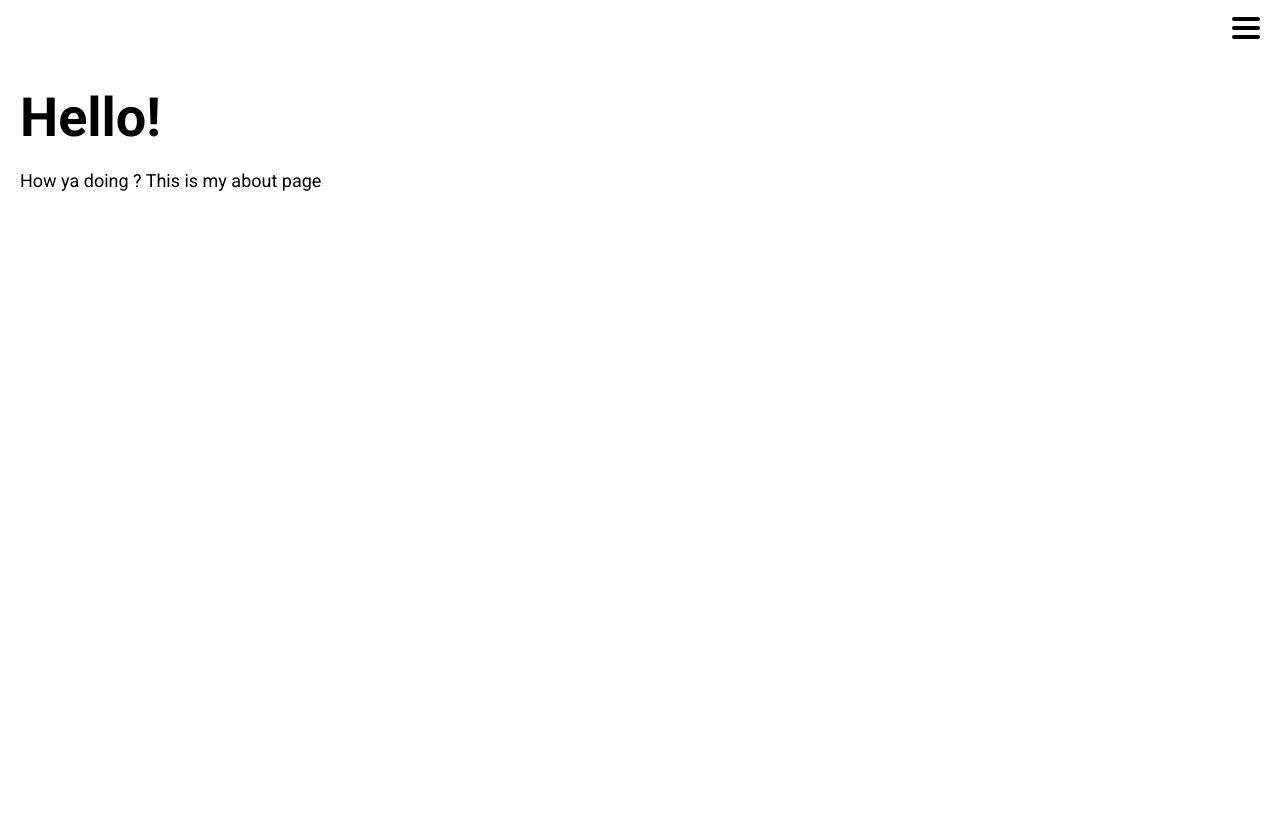
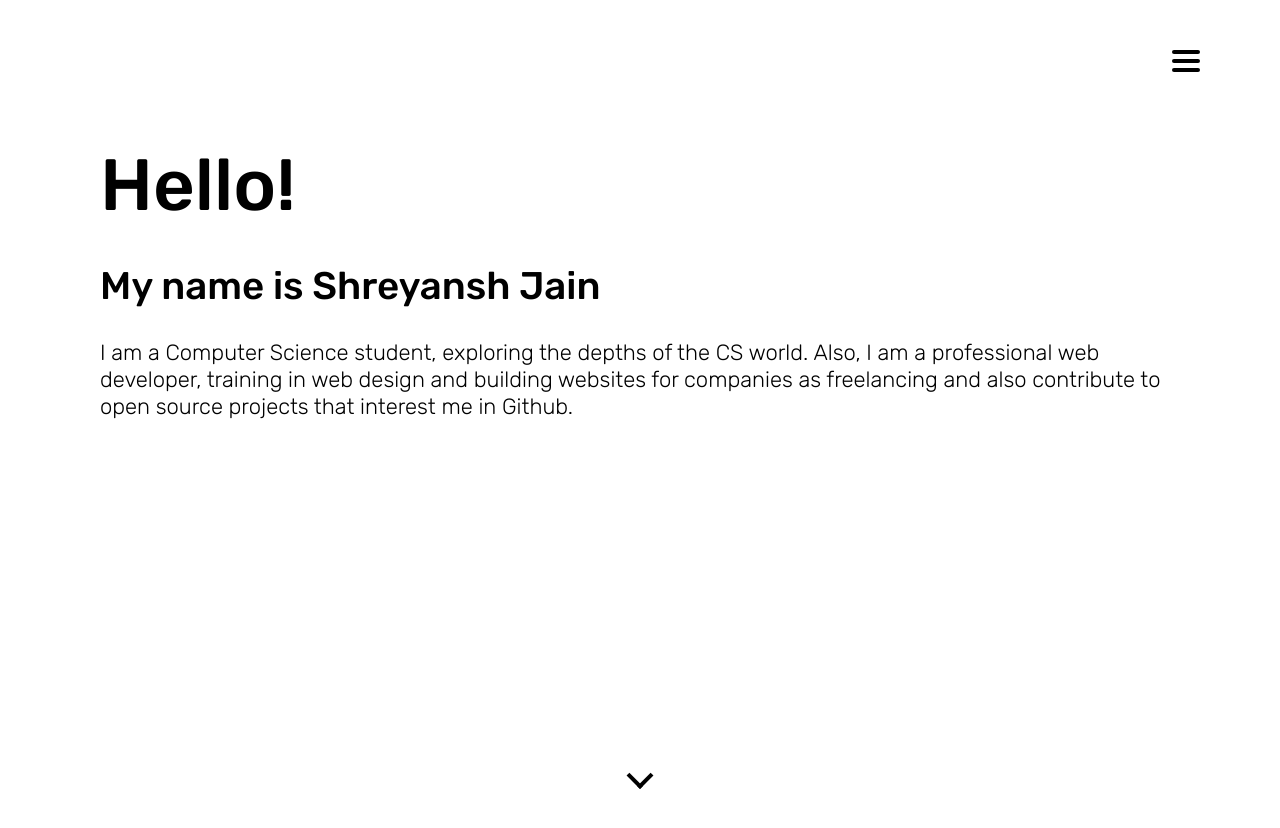
Before and after one commit to sudoshreyansh/sudoshreyansh.github.io, a Jekyll site: the page built from about.md, in a window 1280 px wide. Shown: the top 828 px of the page. Built offline with Jekyll 4.4.1, drawn with Linux system fonts in a browser that asks for light colours.

Commit message:
created hero section

```diff
--- a/_layouts/custom.html
+++ b/_layouts/custom.html
@@ -4,7 +4,7 @@
     <meta name="viewport" content="width=device-width, initial-scale=1.0">
     <title>{{page.title}} | Sudo Shreyansh</title>
     <link rel="stylesheet" type="text/css" href="./../style/style.css">
-    <link href="https://fonts.googleapis.com/css2?family=Roboto:wght@400;500;700&display=swap" rel="stylesheet">
+    <link href="https://fonts.googleapis.com/css2?family=Rubik:wght@300;400;500&display=swap" rel="stylesheet">
 </head>
 <body>
     {% include header.html %}
--- a/about.md
+++ b/about.md
@@ -4,5 +4,11 @@ layout: custom
 title: about
 ---
 
-<div class="hero-content">Hello!</div><br>
-How ya doing ? This is my about page
+<div class="hero-slide">
+            <h1 class="hero-content--main">Hello!</h1>
+            <h4 class="hero-content--sub">My name is Shreyansh Jain</h4>
+            <p>
+                I am a Computer Science student, exploring the depths of the CS world. Also, I am a professional web developer, training in web design and building websites for companies as freelancing and also contribute to open source projects that interest me in Github.
+            </p>
+            <div class="slide-icon"></div>
+        </div>
--- a/style/style.css
+++ b/style/style.css
@@ -6,7 +6,34 @@
 
 :root {
     font-size:18px;
-    font-family: Roboto;
+    font-family: Rubik;
+    font-weight:300;
+}
+
+h1,h2, h3, h4, h5 {
+    font-weight:500;
+    margin-bottom:30px;
+    margin-top:35px;
+}
+
+h1 {
+    font-size:3.3em;
+}
+
+h2 {
+    font-size:2.5em;
+}
+
+h3 {
+    font-size:2.0em;
+}
+
+h4 {
+    font-size:1.75em;
+}
+
+h5 {
+    font-size:1.5em;
 }
 
 a {
@@ -14,6 +41,7 @@ a {
     color:black;
     text-decoration: none;
     padding:0px 5px;
+    font-weight:400;
     position: relative;
 }
 
@@ -22,6 +50,7 @@ a:after {
     display:block;
     position:absolute;
     background-color: #5fff88;
+    opacity:0.6;
     left:0;
     right:0;
     top:60%;
@@ -37,6 +66,10 @@ a:hover:after {
 img {
     display:block;
     margin:auto;
+}
+
+p {
+    margin-bottom:15px;
 }
 
 .header {
@@ -103,7 +136,7 @@ img {
     position:absolute;
     left:50vw;
     top:50vh;
-    transform:translate(-50%, -75%);
+    transform:translate(-50%, -70%);
     text-align:center;
 }
 
@@ -117,12 +150,63 @@ img {
     padding:30px 20px;
 }
 
-.hero-image {
-    width:100px;
-    margin-bottom:20px;
+.hero-content--main {
+    margin-bottom:35px;
+    margin-top:0px;
 }
 
-.hero-content {
-    font-weight:bold;
-    font-size:3rem;
+.hero-content--sub {
+    margin-bottom:30px;
+    margin-top:0px;
 }
+
+.hero-slide {
+    height:calc(90vh - 122px);
+    position:relative;
+}
+
+.slide-icon {
+    width:38px;
+    height:50px;
+    position:absolute;
+    bottom:20px;
+    left:50%;
+    transform:translateX(-50%);
+}
+
+.slide-icon::after, .slide-icon::before {
+    content:"";
+    display:block;
+    position:absolute;
+    width:50%;
+    height:4px;
+    background-color:black;
+}
+
+.slide-icon::after {
+    right:50%;
+    top:50%;
+    transform-origin: 100% 100%;
+    transform:rotate(45deg);
+}
+
+.slide-icon::before {
+    left:50%;
+    top:50%;
+    transform-origin: 0 100%;
+    transform:rotate(-45deg);
+}
+
+@media (min-width:600px) {
+    :root {
+        font-size:22px;
+    }
+
+    .header {
+        padding:50px 80px;
+    }
+
+    .content {
+        padding:20px 100px 50px;
+    }
+}
```
